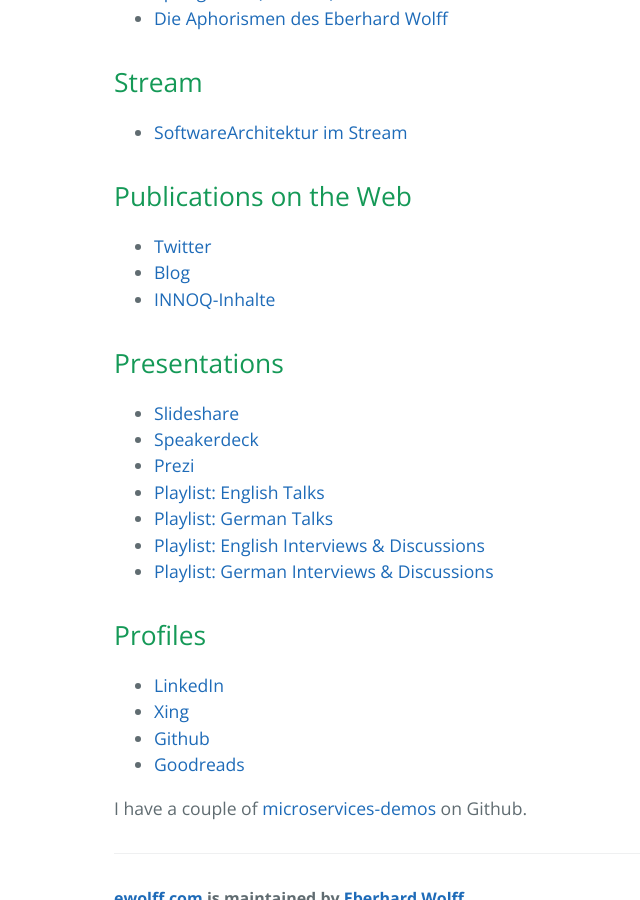
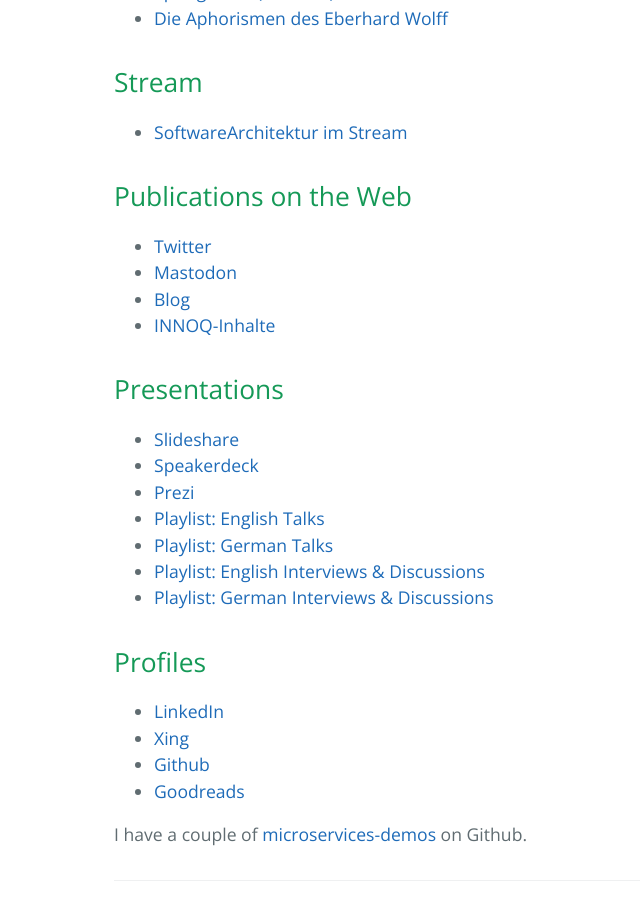
Before and after one commit to ewolff/ewolff.com, a Jekyll site: the page built from index.md, in a window 1280 px wide and 900 px high, scrolled down 1110 px. Shown: the whole window, without its empty margins (110-750 px from the left). Built offline with Jekyll 4.4.1, drawn with Linux system fonts in a browser that asks for light colours; our own code applies the rules of GitHub Pages for plain Markdown files.

Commit message:
Add Mastodon

```diff
--- a/index.md
+++ b/index.md
@@ -41,6 +41,7 @@
 ## Publications on the Web
 
   * [Twitter](https://twitter.com/ewolff)
+  * [Mastodon](https://mastodon.social/web/@ewolff)
   * [Blog](http://www.heise.de/developer/Continuous-Architecture-2687847.html)
   * [INNOQ-Inhalte](https://www.innoq.com/de/staff/eberhard-wolff/)
 
```
